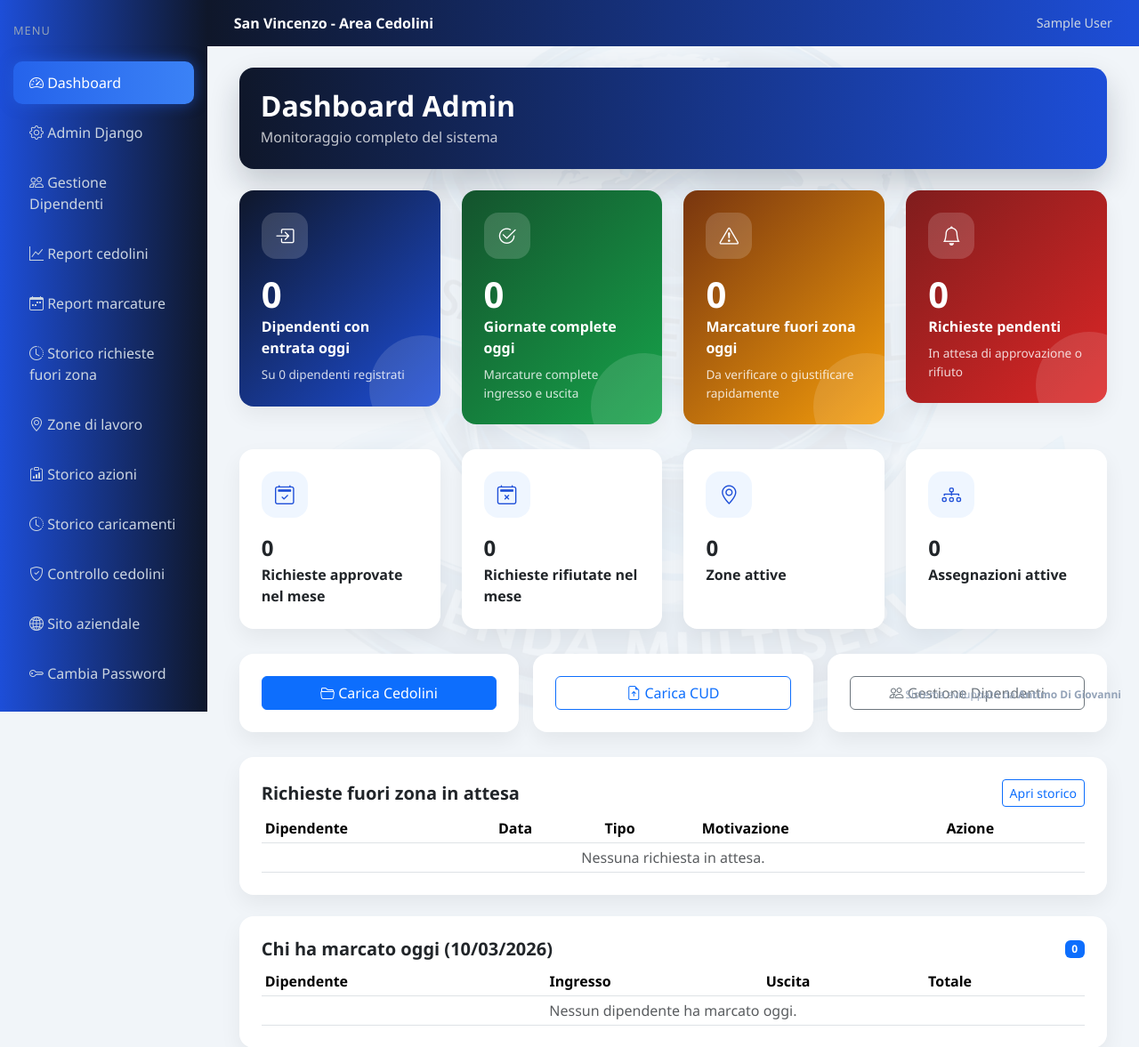
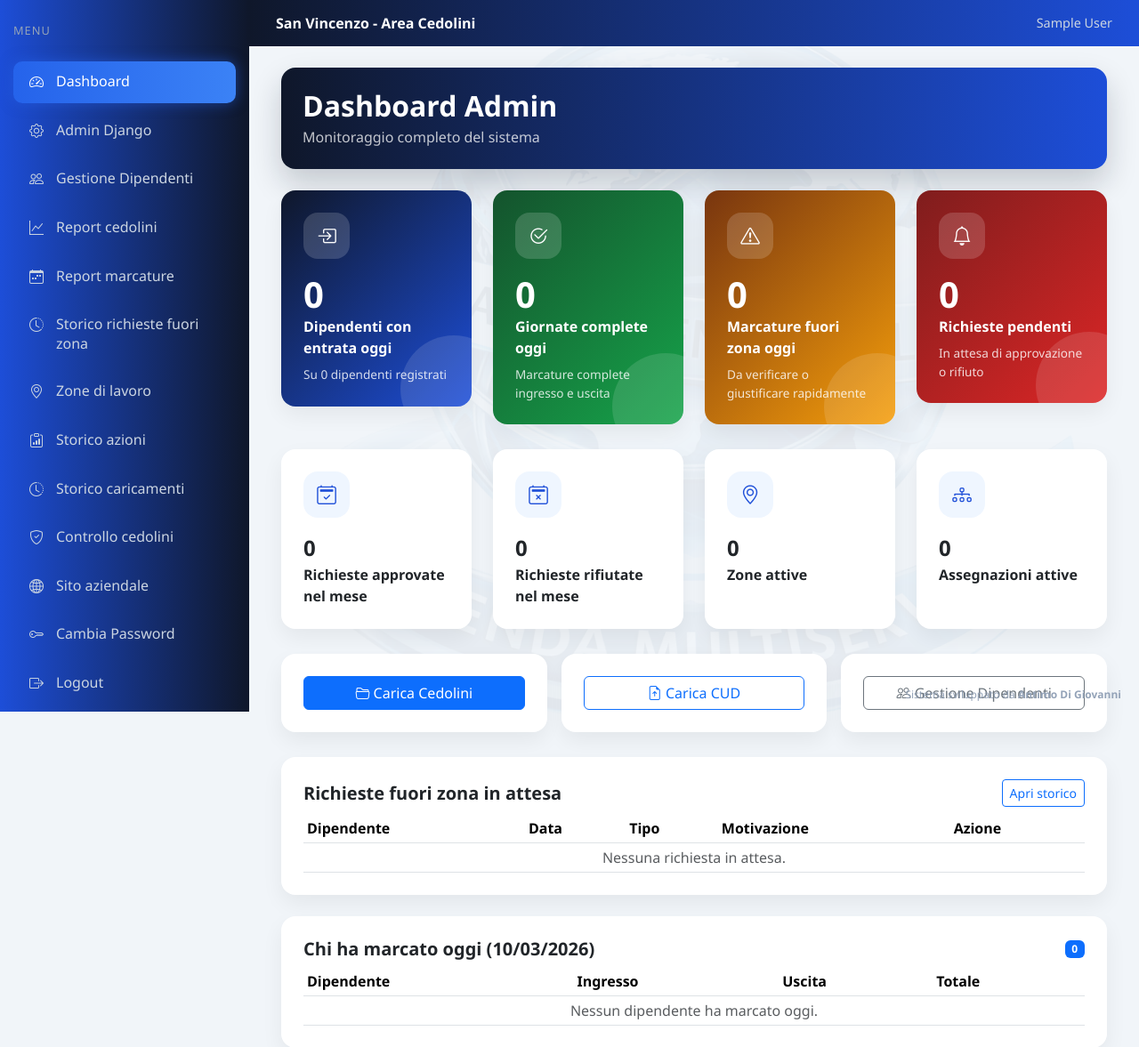
Before and after one commit to antimo-digiovanni/cedolini_web, a Django app: page /portal/admin-dashboard/ in a window 1280 px wide. Shown: the top 1177 px of the page at 89% size. Run offline with Django 4.2, Linux system fonts and the light colour scheme; the visitor is signed in with stand-in values (Sample User, id 1); data that the repository does not hold is empty.

Commit message:
Polish sidebar menu layout

```diff
--- a/templates/portal/base.html
+++ b/templates/portal/base.html
@@ -21,7 +21,7 @@ body {
     position: fixed;
     /* Desktop layout has a 260px sidebar and topbar; offset center to the content area. */
     top: calc(50% + 28px);
-    left: calc(50% + 130px);
+    left: calc(50% + 140px);
     transform: translate(-50%, -50%);
     width: 900px;
     max-width: 70%;
@@ -41,6 +41,11 @@ body {
     overflow-y: auto;
 }
 
+.sidebar-desktop {
+    width: 280px !important;
+    flex: 0 0 280px;
+}
+
 .sidebar-title {
     color: #94a3b8;
     font-size: 0.8rem;
@@ -53,12 +58,23 @@ body {
     color: #cbd5e1;
     text-decoration: none;
     padding: 12px 18px;
-    display: block;
+    display: flex;
+    align-items: flex-start;
+    gap: 0.75rem;
     border-radius: 10px;
     margin-bottom: 8px;
     border: none;
     background: transparent;
     transition: all 0.25s ease;
+    line-height: 1.35;
+    width: 100%;
+    text-align: left;
+}
+
+.sidebar a i,
+.sidebar button i {
+    flex: 0 0 18px;
+    margin-top: 1px;
 }
 
 .sidebar a:hover, .sidebar button:hover {
```
